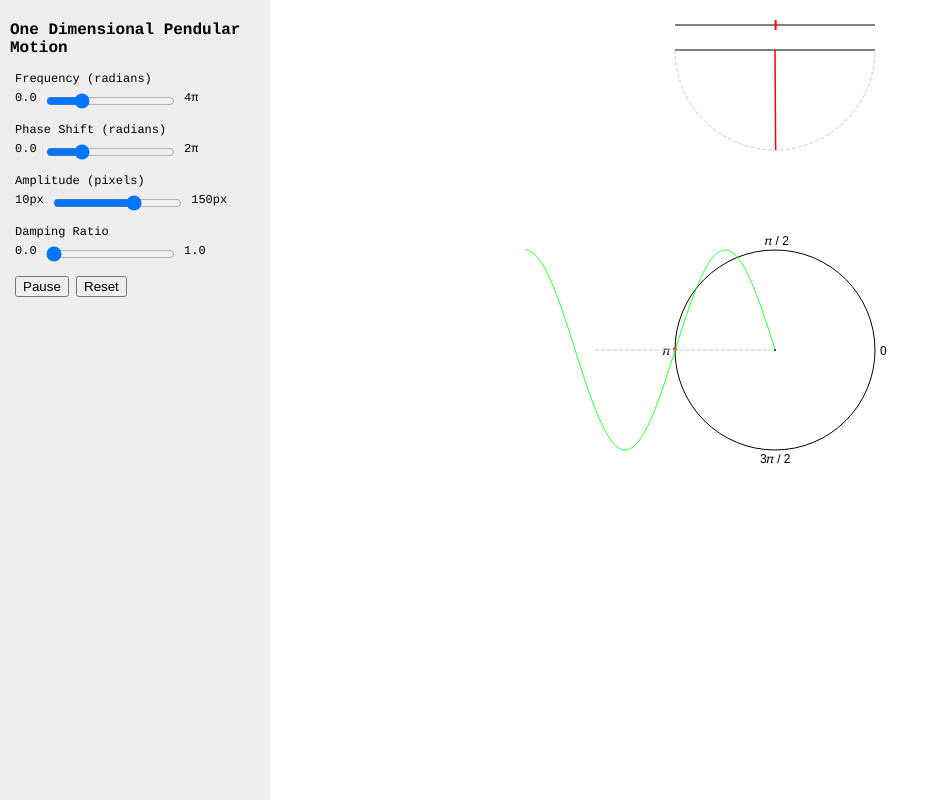
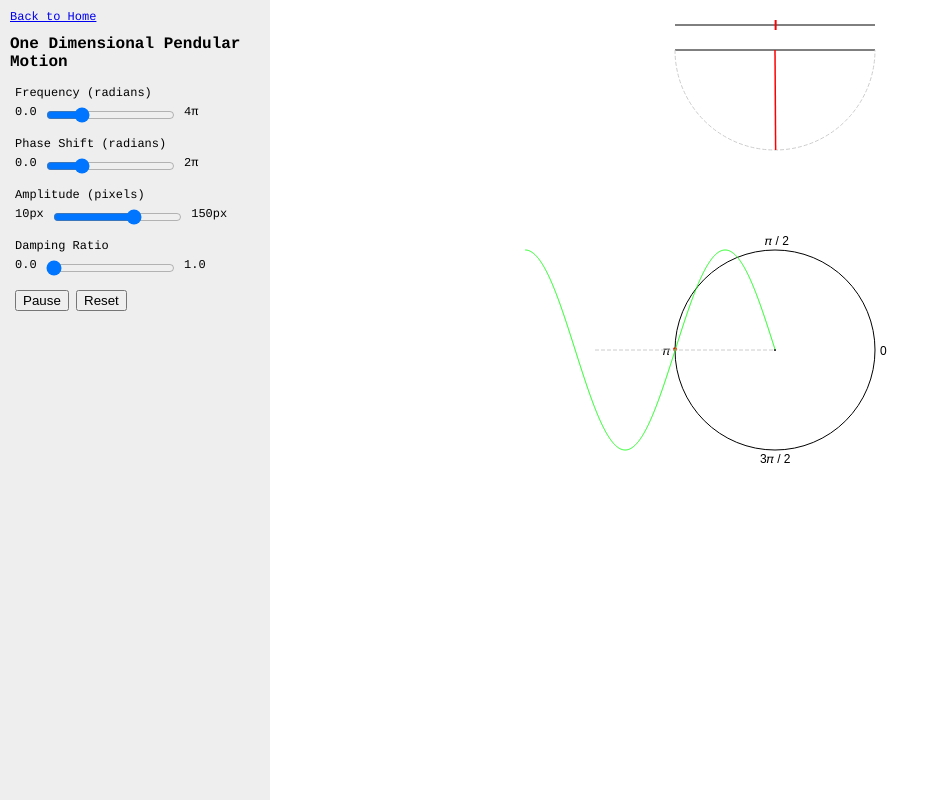
Before and after one commit to demc/harmonograph, a plain HTML site: page 1d.html in a window 1280 px wide. Shown: the whole page, without its empty margins (0-950 px from the left). Drawn offline with Linux system fonts and the light colour scheme.

Commit message:
Adding back button

```diff
--- a/1d.html
+++ b/1d.html
@@ -63,6 +63,8 @@
   <body>
 
     <div id="sidebar">
+      <a href="index.html">Back to Home</a>
+
       <h1>One Dimensional Pendular Motion</h1>
 
       <ul class="sidebar-controls">
```
